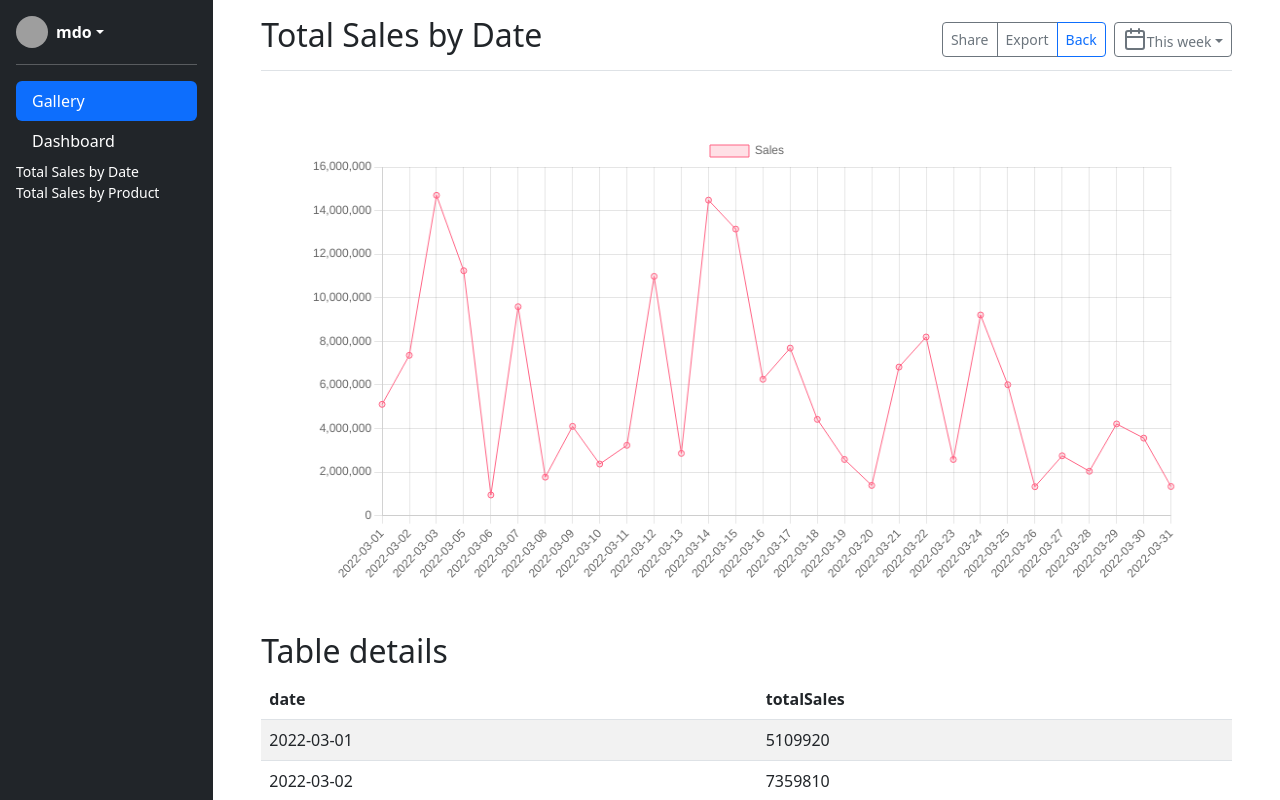
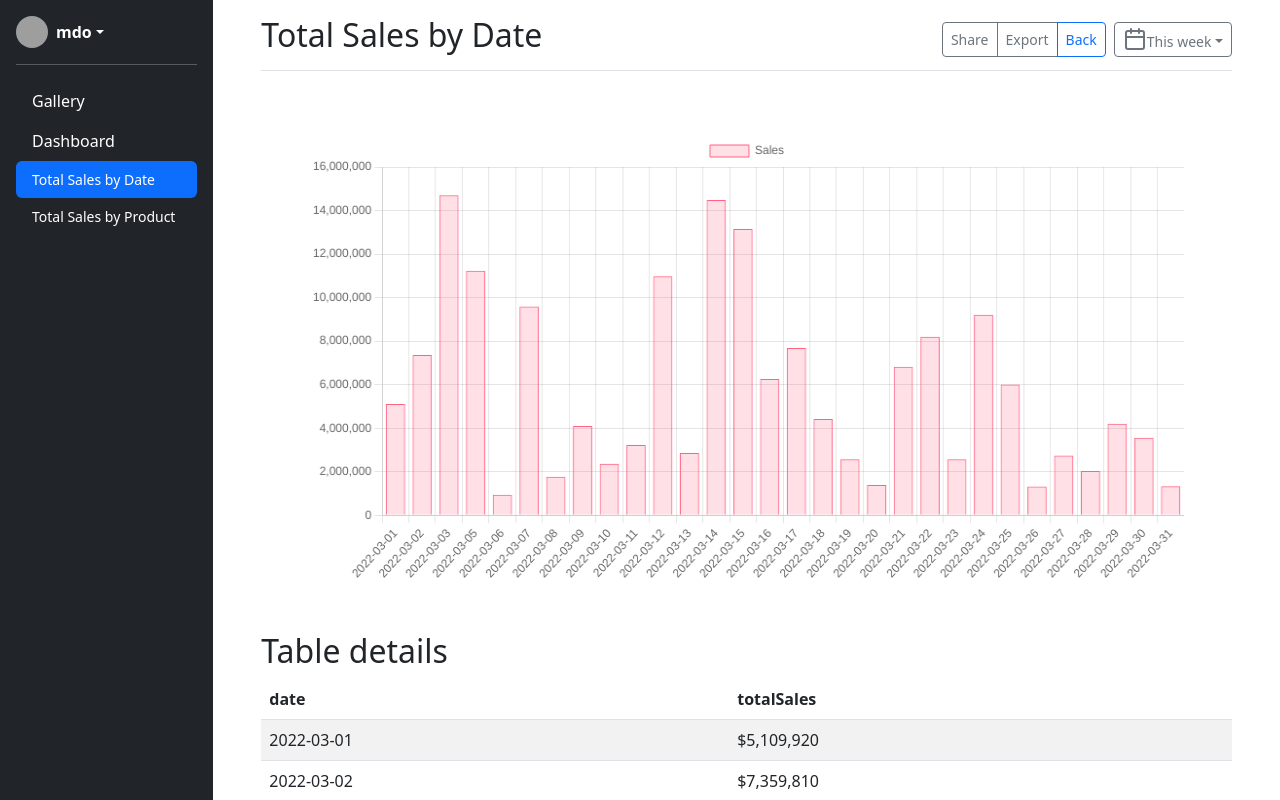
Before and after one commit to VictorGonzalezGomez/proyecto-final-frontend, a React (Create React App) app in the folder proyecto-final-adl/: page /dashboard/1 in a window 1280 px wide. Both pictures are taken after a click on the button "Dashboard". Shown: the top 800 px of the page. Built offline with nearby package versions, Linux system fonts and the light colour scheme; grey boxes are pictures that could not be loaded.

Commit message:
fix: navlinks added to sidemenu

```diff
--- a/proyecto-final-adl/src/components/Chart.jsx
+++ b/proyecto-final-adl/src/components/Chart.jsx
@@ -1,11 +1,10 @@
 import React from 'react';
-import { Line } from 'react-chartjs-2';
+import { Bar } from 'react-chartjs-2';
 import {
   Chart as ChartJS,
   CategoryScale,
   LinearScale,
-    PointElement,
-    LineElement,
+  BarElement,
   Title,
   Tooltip,
   Legend,
@@ -16,8 +15,7 @@ const Chart = (chart) => {
     ChartJS.register(
         CategoryScale,
         LinearScale,
-        PointElement,
-        LineElement,
+        BarElement,
         Title,
         Tooltip,
         Legend
@@ -26,7 +24,7 @@ const Chart = (chart) => {
     return (
         <div className="col py-5 px-5 align-items-center text-center">
         <div className="row justify-content-md-center">
-            <Line data={chart.chart.data}/>
+            <Bar data={chart.chart.data}/>
         </div>
         </div>
     )
--- a/proyecto-final-adl/src/components/Charts.jsx
+++ b/proyecto-final-adl/src/components/Charts.jsx
@@ -1,12 +1,11 @@
 import React from "react";
 import { ChartContext } from "../context/ChartContext";
-import { Line } from 'react-chartjs-2';
+import { Bar } from 'react-chartjs-2';
 import {
   Chart as ChartJS,
   CategoryScale,
   LinearScale,
-  PointElement,
-  LineElement,
+  BarElement,
   Title,
   Tooltip,
   Legend,
@@ -19,8 +18,7 @@ export default function Charts() {
     ChartJS.register(
       CategoryScale,
       LinearScale,
-      PointElement,
-      LineElement,
+      BarElement,
       Title,
       Tooltip,
       Legend
@@ -34,7 +32,8 @@ export default function Charts() {
               <div className="col align-items-center" key={chart.id}>
             <div className="card shadow-sm align-items-center">
 
-                <Line data={chart.data}/>
+                {/* <Line data={chart.data}/> */}
+                <Bar data={chart.data}/>
 
               <div className="card-body">
                 <p className="card-text">
--- a/proyecto-final-adl/src/components/Menu.jsx
+++ b/proyecto-final-adl/src/components/Menu.jsx
@@ -1,9 +1,11 @@
 import React from "react";
 import { ChartContext } from "../context/ChartContext";
+import { NavLink } from "react-router-dom";
 
 
 export default function Menu() {
     const { charts } = React.useContext(ChartContext)
+    const setActiveClass = ({ isActive }) => (isActive ? "active" : "unactive");
     return (
     <div className="col-lg-2 col-md-3 d-flex flex-column flex-shrink-0 p-3 text-bg-dark sidebar-sticky position-sticky min-vh-100">
           <div className="dropdown">
@@ -21,9 +23,9 @@ export default function Menu() {
 
     <ul className="nav nav-pills flex-column mb-auto">
       <li className="nav-item">
-        <a href="/gallery" className="nav-link active" aria-current="page">
+        <NavLink to="/gallery" className={`nav-link text-white ${setActiveClass}`}>
           Gallery
-        </a>
+        </NavLink>
       </li>
       <li className="nav-item">
         <button className="btn btn-toggle d-inline-flex text-white nav-link align-items-center rounded border-0 collapsed" data-bs-toggle="collapse" data-bs-target="#dashboard-collapse" aria-expanded="false">
@@ -32,7 +34,10 @@ export default function Menu() {
         <div className="collapse" id="dashboard-collapse">
         <ul className="btn-toggle-nav list-unstyled fw-normal pb-1 small">
           {charts[0]?.data?.labels?.length !== 0 ? charts.map((chart) => (
-            <li key={chart.id}><a href={`/dashboard/${chart.id}`} className="d-inline-flex text-decoration-none text-white rounded">{chart.title}</a></li>
+            <li key={chart.id}><NavLink to={`/dashboard/${chart.id}`} className= {`nav-link text-white ${setActiveClass}`}>
+              {chart.title}
+              </NavLink>
+              </li>
           ))
           : <li><a href="/" className="d-inline-flex text-decoration-none text-white rounded">No charts yet</a></li>
           }
--- a/proyecto-final-adl/src/index.css
+++ b/proyecto-final-adl/src/index.css
@@ -6,8 +6,3 @@ body {
   -webkit-font-smoothing: antialiased;
   -moz-osx-font-smoothing: grayscale;
 }
-
-code {
-  font-family: source-code-pro, Menlo, Monaco, Consolas, 'Courier New',
-    monospace;
-}
--- a/proyecto-final-adl/src/views/Dashboard.jsx
+++ b/proyecto-final-adl/src/views/Dashboard.jsx
@@ -32,7 +32,9 @@ export default function Dashboard() {
       }
       salesByDate[date].totalSales += sale.sales_total;
     });
-
+    for (const key in salesByDate) {
+      salesByDate[key].totalSales = salesByDate[key].totalSales.toLocaleString('en-US', {style: 'currency', currency: 'USD', minimumFractionDigits: 0, maximumFractionDigits: 0});
+    }
     tableData = Object.values(salesByDate);
     dataKeys = Object.keys(tableData[0]);
   } else if (idChart === 2) {
@@ -48,7 +50,9 @@ export default function Dashboard() {
       }
       salesByProduct[product_id].totalSales += sales_total;
     });
-
+    for (const key in salesByProduct) {
+      salesByProduct[key].totalSales = salesByProduct[key].totalSales.toLocaleString('en-US', {style: 'currency', currency: 'USD', minimumFractionDigits: 0, maximumFractionDigits: 0});
+    }
     tableData = Object.values(salesByProduct);
     dataKeys = Object.keys(tableData[0]);
   }
```
Lines whose indentation alone changed are shown as unchanged.
